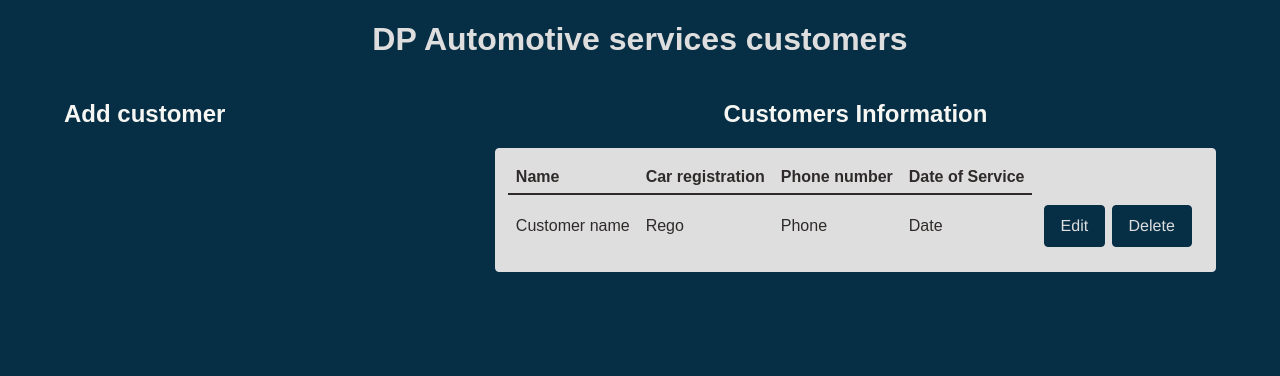
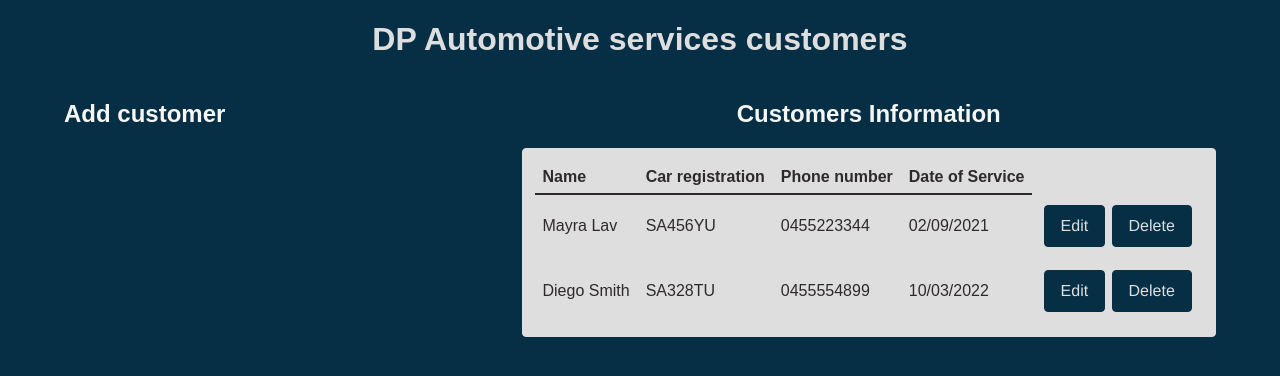
Before and after one commit to AngelaMar10/CRM_automotive_client, a React (Create React App) app in the folder react-crm-app/: page / in a window 1280 px wide. Shown: the top 376 px of the page. Built offline with nearby package versions, Linux system fonts and the light colour scheme.

Commit message:
iterating the array to obtain a current data displayed

```diff
--- a/react-crm-app/src/App.js
+++ b/react-crm-app/src/App.js
@@ -1,9 +1,21 @@
 import React from 'react'
+import { useState } from 'react';
 import CustomerTable from './components/CustomerTable'
-import ReactDOM from 'react-dom'
+// import ReactDOM from 'react-dom'
+// import { v4 as uuidv4 } from 'uuid';
 import './App.css';
 
+// As I work with local storage I am using a framework to allocate an id for each customer, this will help in my delete function.
 function App() {
+
+  const customersInfo = [
+    { id:1, name: 'Mayra Lav', rego: "SA456YU", phone: "0455223344", serviceDate: "02/09/2021" },
+    { id:2, name: 'Diego Smith', rego: "SA328TU", phone: "0455554899", serviceDate: "10/03/2022" }
+  ]
+
+  // Using state with a previous information
+  const [customers, setCustomers] = useState(customersInfo)
+
   return (
     <div className="container">
       <h1>DP Automotive services customers</h1>
@@ -13,7 +25,8 @@ function App() {
         </div>
         <div className="flex-large">
           <h2>Customers Information</h2>
-          <CustomerTable />
+          {/* To pass the customers information, I use props */}
+          <CustomerTable customers={customers}/>
         </div>
       </div>
     </div>
--- a/react-crm-app/src/components/CustomerTable.js
+++ b/react-crm-app/src/components/CustomerTable.js
@@ -1,6 +1,8 @@
 import React from "react";
 
-const CustomerTable = () => {
+const CustomerTable = (props) => {
+
+  console.log(props.customers)
   return (
     <table>
       <thead>
@@ -12,16 +14,22 @@ const CustomerTable = () => {
         </tr>
       </thead>
       <tbody>
-        <tr>
-          <td>Customer name</td>
-          <td>Rego</td>
-          <td>Phone</td>
-          <td>Date</td>
-          <td>
-            <button className="button muted-button">Edit</button>
-            <button className="button muted-button">Delete</button>
-          </td>
-        </tr>
+        {
+          props.customers.map(customer => (
+            <tr key={customer.id}>
+              <td>{customer.name}</td>
+              <td>{customer.rego}</td>
+              <td>{customer.phone}</td>
+              <td>{customer.serviceDate}</td>
+              <td>
+                <button className="button muted-button">Edit</button>
+                <button className="button muted-button">Delete</button>
+              </td>
+            </tr>
+
+          ))
+        }
+
       </tbody>
     </table>
   )
```
